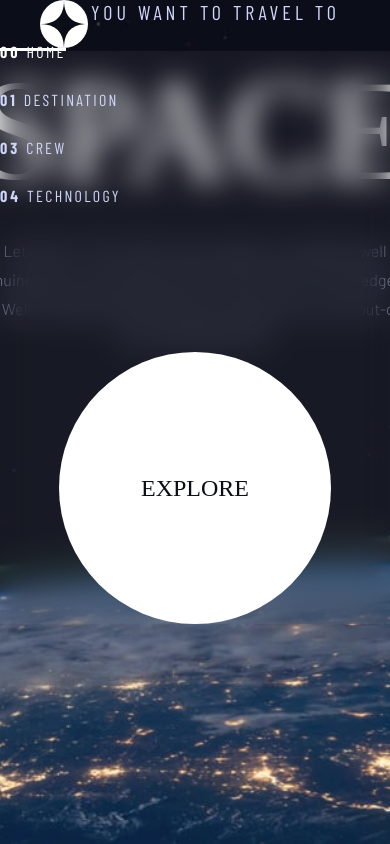
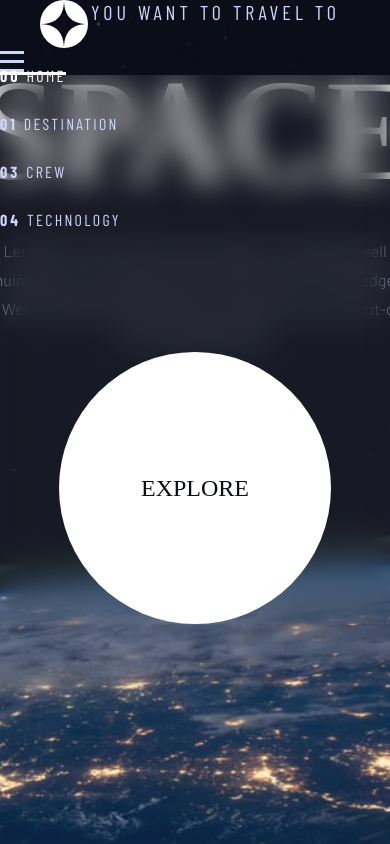
Before and after one commit to aminetiouk/space-tourism-website, a React (Vite) app: page / in a window 390 px wide. Shown: the top 844 px of the page. Built offline with nearby package versions, Linux system fonts and the light colour scheme; a web font is replaced by a local one.

Commit message:
feat(navbar): add responsive hamburger menu toggle and cleanup

```diff
--- a/src/components/Navbar.tsx
+++ b/src/components/Navbar.tsx
@@ -1,3 +1,4 @@
+import { useState } from 'react';
 import { Link } from 'react-router-dom';
 
 interface NavbarProps {
@@ -17,6 +18,8 @@ const NAV_LINKS = [
 ];
 
 export default function Navbar({ page }: NavbarProps) {
+  const [isOpen, setIsOpen] = useState(false);
+
   return (
     <nav className="navbar">
       <div className="navbar__container">
@@ -29,13 +32,25 @@ export default function Navbar({ page }: NavbarProps) {
         </Link>
 
         <div className="navbar__divider"></div>
+        {/* Hamburger Button */}
+        <button
+          className="navbar__hamburger"
+          onClick={() => setIsOpen(!isOpen)}
+          aria-label="Toggle menu"
+        >
+          <img
+            src={`${isOpen ? '/shared/icon-close.svg' : '/shared/icon-hamburger.svg'}`}
+            alt="hamburger icon"
+          />
+        </button>
 
-        <ul className="navbar__menu">
+        <ul className={`navbar__menu ${isOpen ? 'navbar__menu--open' : ''}`}>
           {NAV_LINKS.map(({ path, label, code, key }) => (
             <li key={key} className="navbar__menu-item">
               <Link
                 to={path}
                 className={`navbar__link ${page === key ? 'navbar__link--active' : ''}`}
+                onClick={() => setIsOpen(false)}
               >
                 <span className="navbar__link-code">{code}</span> {label}
               </Link>
@@ -44,5 +59,32 @@ export default function Navbar({ page }: NavbarProps) {
         </ul>
       </div>
     </nav>
+    // {/* <nav className="navbar_mobile">
+    //   <div className="navbar__mobile-container">
+    //     <Link to="/" aria-label="Home" className="navbar__m-logo-link">
+    //       <img
+    //         src="/shared/logo.svg"
+    //         alt="Space Tourism Logo"
+    //         className="navbar__m-logo"
+    //       />
+    //     </Link>
+
+    //     <button>
+
+    //     </button>
+    //     <ul className="navbar__mobile-menu">
+    //       {NAV_LINKS.map(({ path, label, code, key }) => (
+    //         <li key={key} className="navbar__mobile-menu-item">
+    //           <Link
+    //             to={path}
+    //             className={`navbar__mobile-link ${page === key ? 'navbar__mobile-link--active' : ''}`}
+    //           >
+    //             <span className="navbar__mobile-link-code">{code}</span> {label}
+    //           </Link>
+    //         </li>
+    //       ))}
+    //     </ul>
+    //   </div>
+    // </nav> */}
   );
 }
```
